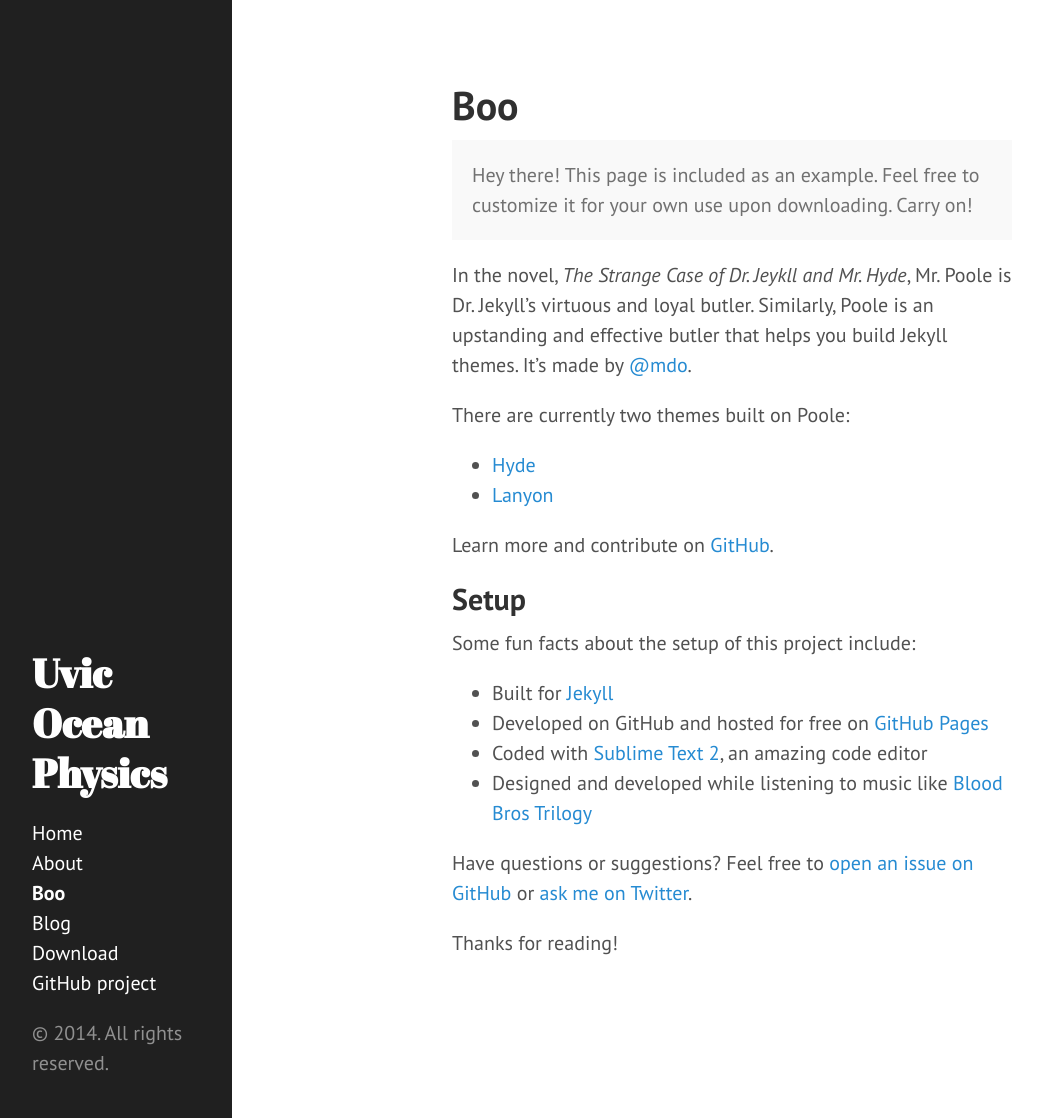
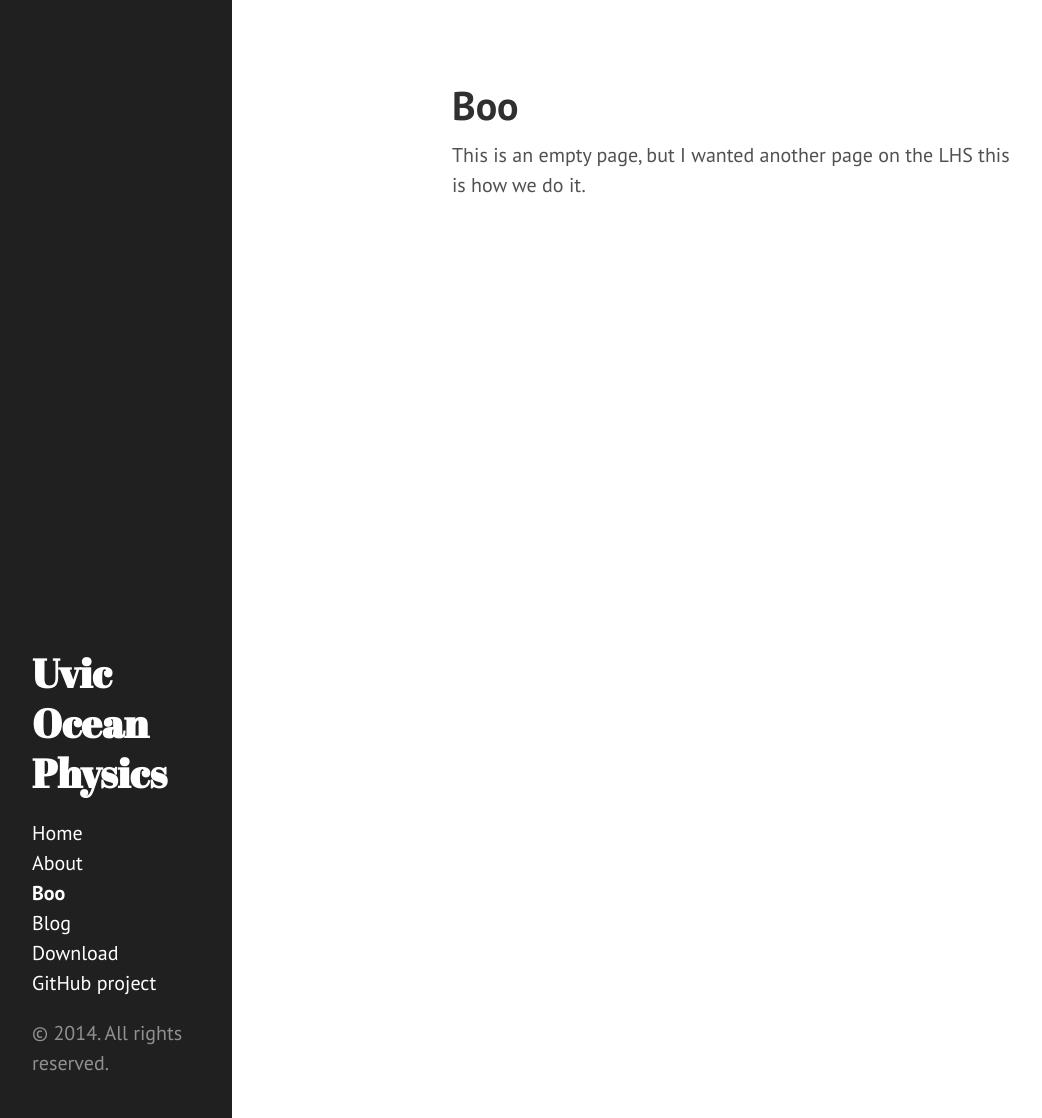
Before and after one commit to jklymak/jklymak.github.io, a Jekyll site: the page built from boo.md, in a window 1280 px wide and 1118 px high. Shown: the whole window, without its empty margins (8-1050 px from the left). Built offline with Jekyll 4.4.1, drawn with Linux system fonts in a browser that asks for light colours; Markdown is read by kramdown in place of the engine named in the settings.

Commit message:
Fixed Boo

```diff
--- a/boo.md
+++ b/boo.md
@@ -3,28 +3,4 @@ layout: page
 title: Boo
 ---
 
-<p class="message">
-  Hey there! This page is included as an example. Feel free to customize it for your own use upon downloading. Carry on!
-</p>
-
-In the novel, *The Strange Case of Dr. Jeykll and Mr. Hyde*, Mr. Poole is Dr. Jekyll's virtuous and loyal butler. Similarly, Poole is an upstanding and effective butler that helps you build Jekyll themes. It's made by [@mdo](https://twitter.com/mdo).
-
-There are currently two themes built on Poole:
-
-* [Hyde](http://hyde.getpoole.com)
-* [Lanyon](http://lanyon.getpoole.com)
-
-Learn more and contribute on [GitHub](https://github.com/poole).
-
-## Setup
-
-Some fun facts about the setup of this project include:
-
-* Built for [Jekyll](http://jekyllrb.com)
-* Developed on GitHub and hosted for free on [GitHub Pages](https://pages.github.com)
-* Coded with [Sublime Text 2](http://sublimetext.org), an amazing code editor
-* Designed and developed while listening to music like [Blood Bros Trilogy](https://soundcloud.com/maddecent/sets/blood-bros-series)
-
-Have questions or suggestions? Feel free to [open an issue on GitHub](https://github.com/poole/issues/new) or [ask me on Twitter](https://twitter.com/mdo).
-
-Thanks for reading!
+This is an empty page, but I wanted another page on the LHS this is how we do it.
```
